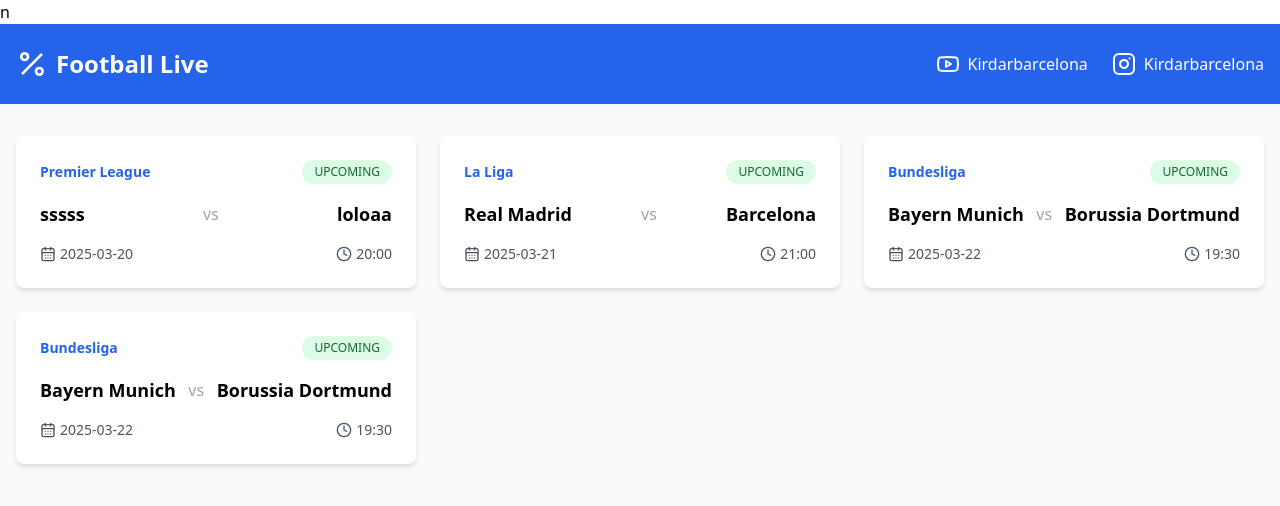
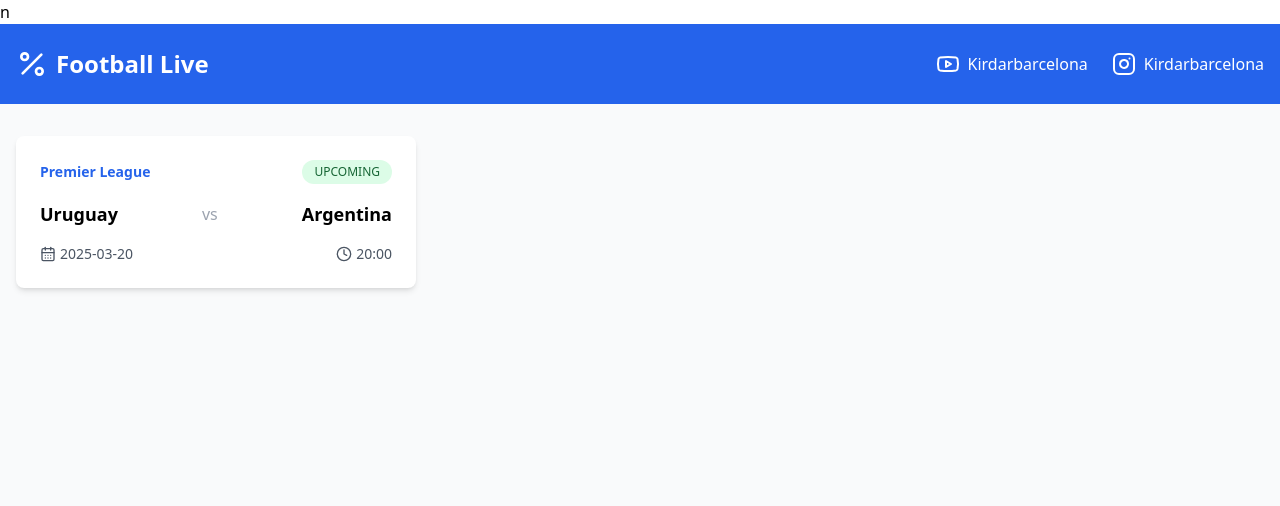
Before and after one commit to Ducksol01/Football, a React (Vite) app: page / in a window 1280 px wide. Shown: the top 506 px of the page. Built offline with nearby package versions, Linux system fonts and the light colour scheme.

Commit message:
Update types.ts

```diff
--- a/src/types.ts
+++ b/src/types.ts
@@ -25,84 +25,84 @@ export const socialLinks = {
 export const matches: Match[] = [
   {
     id: '1',
-    homeTeam: 'sssss',
-    awayTeam: 'loloaa',
+    homeTeam: 'Uruguay',
+    awayTeam: 'Argentina',
     date: '2025-03-20',
     time: '20:00',
     competition: 'Premier League',
     status: 'upcoming'
   },
-  {
-    id: '2',
-    homeTeam: 'Real Madrid',
-    awayTeam: 'Barcelona',
-    date: '2025-03-21',
-    time: '21:00',
-    competition: 'La Liga',
-    status: 'upcoming'
-  },
-  {
-    id: '3',
-    homeTeam: 'Bayern Munich',
-    awayTeam: 'Borussia Dortmund',
-    date: '2025-03-22',
-    time: '19:30',
-    competition: 'Bundesliga',
-    status: 'upcoming'
-  },{
-    id: '4',
-    homeTeam: 'Bayern Munich',
-    awayTeam: 'Borussia Dortmund',
-    date: '2025-03-22',
-    time: '19:30',
-    competition: 'Bundesliga',
-    status: 'upcoming'
-  }
+  // {
+  //   id: '2',
+  //   homeTeam: 'Real Madrid',
+  //   awayTeam: 'Barcelona',
+  //   date: '2025-03-21',
+  //   time: '21:00',
+  //   competition: 'La Liga',
+  //   status: 'upcoming'
+  // },
+  // {
+  //   id: '3',
+  //   homeTeam: 'Bayern Munich',
+  //   awayTeam: 'Borussia Dortmund',
+  //   date: '2025-03-22',
+  //   time: '19:30',
+  //   competition: 'Bundesliga',
+  //   status: 'upcoming'
+  // },{
+  //   id: '4',
+  //   homeTeam: 'Bayern Munich',
+  //   awayTeam: 'Borussia Dortmund',
+  //   date: '2025-03-22',
+  //   time: '19:30',
+  //   competition: 'Bundesliga',
+  //   status: 'upcoming'
+  // }
 ];
 
 export const watchLinks: Record<string, WatchLink[]> = {
   '1': [
     {
-      id: '1-1',
+      id: '0-0',
       name: 'Stream 1',
-      url: '#',
+      url: 'https://euro.footem.in/p/world-cup-qualification.html',
       quality: 'HD',
       language: 'English'
     },
     {
-      id: '1-2',
+      id: '0-0',
       name: 'Stream 2',
-      url: '#',
+      url: 'https://live.epicsportss.com/p/matchday17.html',
       quality: '4K',
       language: 'English'
     }
-  ],
-  '2': [
-    {
-      id: '2-1',
-      name: 'Stream 1',
-      url: '#',
-      quality: 'HD',
-      language: 'Spanish'
-    }
-  ],
-  '3': [
-    {
-      id: '3-1',
-      name: 'Stream 1',
-      url: '#',
-      quality: 'HD',
-      language: 'German'
-    }
-  ]
-,
-  '4': [
-    {
-      id: '3-1',
-      name: 'Stream 1',
-      url: '#',
-      quality: 'HD',
-      language: 'German'
-    }
+//   ],
+//   '2': [
+//     {
+//       id: '2-1',
+//       name: 'Stream 1',
+//       url: '#',
+//       quality: 'HD',
+//       language: 'Spanish'
+//     }
+//   ],
+//   '3': [
+//     {
+//       id: '3-1',
+//       name: 'Stream 1',
+//       url: '#',
+//       quality: 'HD',
+//       language: 'German'
+//     }
+//   ]
+// ,
+//   '4': [
+//     {
+//       id: '3-1',
+//       name: 'Stream 1',
+//       url: '#',
+//       quality: 'HD',
+//       language: 'German'
+//     }
   ]
 };
```
